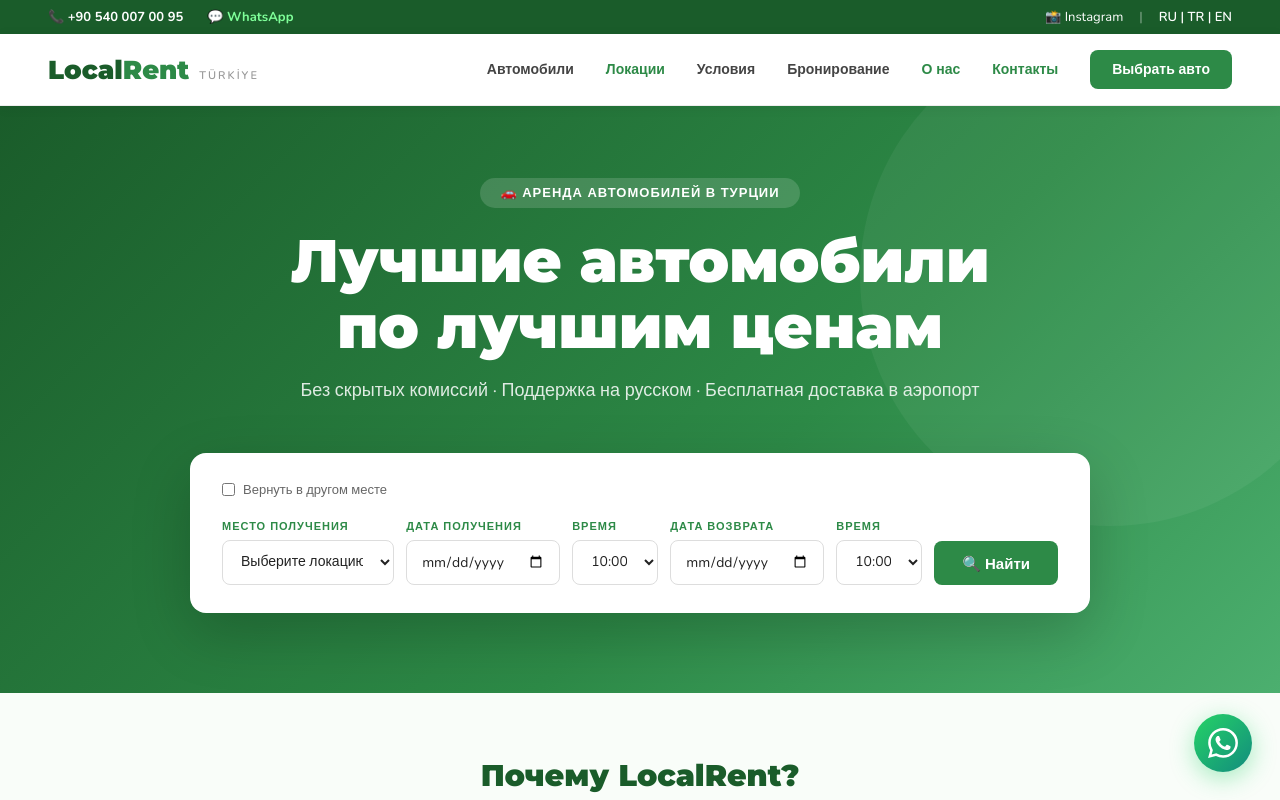
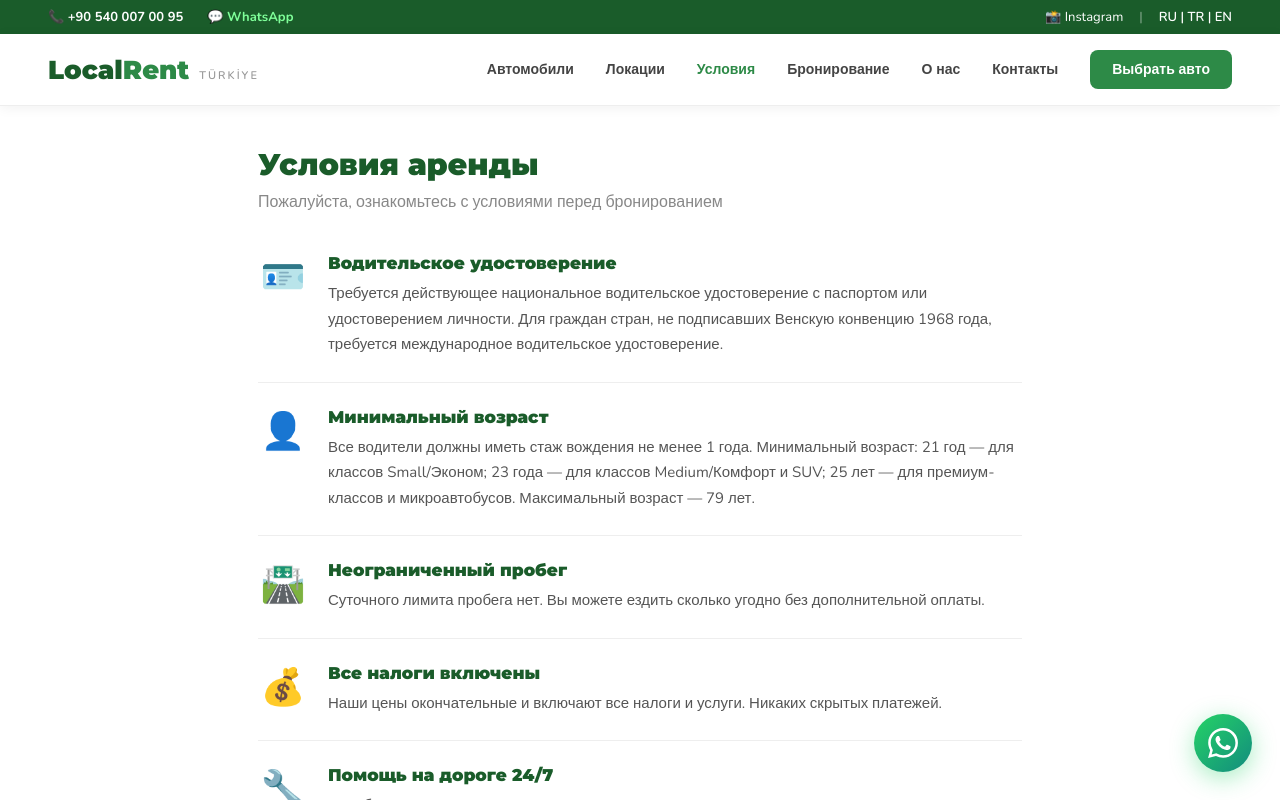
Before and after one commit to ozturkkrasim-png/localrent, a React (Vite) app: page / in a window 1280 px wide. Both pictures are taken after a click on the element "Условия". Shown: the top 800 px of the page. Built offline with nearby package versions, Linux system fonts and the light colour scheme.

Commit message:
Update App.jsx

```diff
--- a/src/App.jsx
+++ b/src/App.jsx
@@ -113,7 +113,7 @@ export default function App() {
           <span style={{ fontSize: 11, color: "#999", fontFamily: "Nunito,sans-serif", fontWeight: 600, marginLeft: 10, letterSpacing: 2 }}>TÜRKİYE</span>
         </div>
         <div style={{ display: "flex", gap: 32, alignItems: "center" }}>
-          {[["Автомобили", "cars"], ["Локации", "home"], ["Условия", "home"], ["Бронирование", "booking"], ["О нас", "home"], ["Контакты", "home"]].map(([label, pg]) => (
+          {[["Автомобили", "cars"], ["Локации", "home"], ["Условия", "terms"], ["Бронирование", "booking"], ["О нас", "home"], ["Контакты", "home"]].map(([label, pg]) => (
             <span key={label} onClick={() => pg === "booking" && selectedCar ? setPage("booking") : setPage(pg)} style={{ fontSize: 14, fontWeight: 700, color: page === pg ? "#2d8a47" : "#444", cursor: "pointer", transition: "color .2s" }}
               onMouseEnter={e => e.target.style.color = "#2d8a47"}
               onMouseLeave={e => e.target.style.color = page === "home" ? "#444" : "#2d8a47"}
@@ -265,6 +265,39 @@ export default function App() {
         </footer>
       </>}
 
+
+      {page === "terms" && (
+        <div style={{ maxWidth: 860, margin: "0 auto", padding: "40px 48px" }}>
+          <h1 style={{ fontFamily: "Montserrat,sans-serif", fontSize: 30, fontWeight: 900, color: "#1a5c2a", marginBottom: 8 }}>Условия аренды</h1>
+          <p style={{ color: "#888", marginBottom: 40 }}>Пожалуйста, ознакомьтесь с условиями перед бронированием</p>
+          {[
+            { icon: "🪪", title: "Водительское удостоверение", text: "Требуется действующее национальное водительское удостоверение с паспортом или удостоверением личности. Для граждан стран, не подписавших Венскую конвенцию 1968 года, требуется международное водительское удостоверение." },
+            { icon: "👤", title: "Минимальный возраст", text: "Все водители должны иметь стаж вождения не менее 1 года. Минимальный возраст: 21 год — для классов Small/Эконом; 23 года — для классов Medium/Комфорт и SUV; 25 лет — для премиум-классов и микроавтобусов. Максимальный возраст — 79 лет." },
+            { icon: "🛣️", title: "Неограниченный пробег", text: "Суточного лимита пробега нет. Вы можете ездить сколько угодно без дополнительной оплаты." },
+            { icon: "💰", title: "Все налоги включены", text: "Наши цены окончательные и включают все налоги и услуги. Никаких скрытых платежей." },
+            { icon: "🔧", title: "Помощь на дороге 24/7", text: "Мы обеспечиваем техническую помощь на дороге круглосуточно." },
+            { icon: "✈️", title: "Доставка в аэропорт/отель", text: "Мы доставим автомобиль в аэропорт, порт или прямо в ваш отель. При отъезде вы можете оставить машину у отеля или в аэропорту." },
+            { icon: "🛡️", title: "Полная страховка", text: "Включает: КАСКО без франшизы, полное покрытие пожара, кражи, колёс, шин, стёкол, зеркал и повреждений снизу автомобиля, страхование от несчастных случаев для всех пассажиров. Страховка не распространяется на нарушения ПДД, езду вне дорог и управление в нетрезвом состоянии." },
+            { icon: "🔄", title: "Замена автомобиля", text: "В случае поломки мы заменим ваш автомобиль новым." },
+            { icon: "👥", title: "Второй водитель бесплатно", text: "Дополнительная плата за второго водителя не взимается." },
+            { icon: "🚗", title: "Новые автомобили", text: "Для вашей безопасности мы регулярно обновляем автопарк новыми автомобилями." },
+            { icon: "⏰", title: "Нет доплаты за задержку", text: "Если ваш рейс задержится, дополнительная плата за ожидание не взимается." },
+            { icon: "👶", title: "Детские кресла бесплатно", text: "Мы предоставляем детские кресла высокой безопасности бесплатно." },
+            { icon: "🔑", title: "Потеря ключей", text: "В случае утери ключей клиент оплачивает замену: от 50 до 150 евро в зависимости от модели автомобиля, плюс транспортные расходы." },
+            { icon: "🚦", title: "Штрафы за нарушение ПДД", text: "Все штрафы и административные санкции за нарушения ПДД в период аренды оплачивает арендатор." },
+            { icon: "❌", title: "Условия отмены", text: "Отмена за 7 и более дней до начала аренды — полный возврат средств. Отмена менее чем за 7 дней — удерживается 10% от суммы бронирования. Отмена после времени доставки — оплата за 3 дня аренды. Досрочный возврат автомобиля — возврат средств не производится." },
+            { icon: "🔒", title: "Политика конфиденциальности", text: "Мы уважаем вашу конфиденциальность и не передаём личные данные третьим лицам. Все данные защищены современными технологиями шифрования." },
+          ].map((item, i) => (
+            <div key={i} style={{ borderBottom: "1px solid #eee", paddingBottom: 24, marginBottom: 24, display: "flex", gap: 20 }}>
+              <div style={{ fontSize: 36, flexShrink: 0, width: 50, textAlign: "center" }}>{item.icon}</div>
+              <div>
+                <h3 style={{ fontFamily: "Montserrat,sans-serif", fontSize: 17, fontWeight: 800, color: "#1a5c2a", marginBottom: 8 }}>{item.title}</h3>
+                <p style={{ fontSize: 15, color: "#555", lineHeight: 1.7 }}>{item.text}</p>
+              </div>
+            </div>
+          ))}
+        </div>
+      )}
       {page === "cars" && (
         <div style={{ maxWidth: 1100, margin: "0 auto", padding: "40px 48px" }}>
           <h2 style={{ fontFamily: "Montserrat,sans-serif", fontSize: 28, fontWeight: 900, color: "#1a5c2a", marginBottom: 8 }}>Все автомобили</h2>
```
